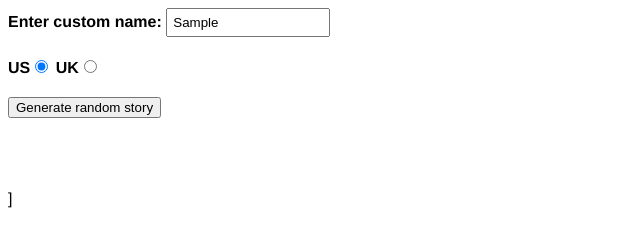
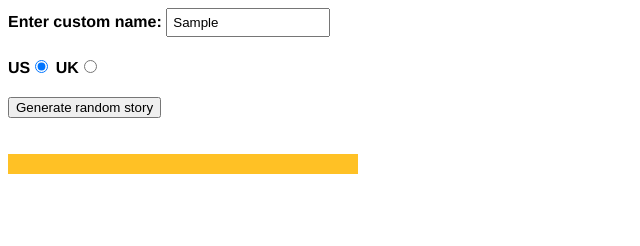
Before and after one commit to y-gando/Silly_story_generator, a plain HTML site: page index.html in a window 1280 px wide. Both pictures are taken after typing "Sample" into the empty fields and a click on the button "Generate random story". Shown: the whole page, without its empty margins (0-640 px from the left). Drawn offline with Linux system fonts and the light colour scheme.

Commit message:
関数作成4まで終了

```diff
--- a/index.html
+++ b/index.html
@@ -50,7 +50,7 @@
       <button class="randomize">Generate random story</button>
     </div>
     <!-- Thanks a lot to Willy Aguirre for his help with the code for this assessment -->
-    <p class="story"></p>]
+    <p class="story"></p>
     <script type="text/javascript" src="./main.js">
     </script>
   </body>
--- a/main.js
+++ b/main.js
@@ -0,0 +1,54 @@
+const customName = document.getElementById('customname');
+const randomize = document.querySelector('.randomize');
+const story = document.querySelector('.story');
+
+function randomValueFromArray(array){
+  const random = Math.floor(Math.random()*array.length);
+  return array[random];
+}
+
+const storyText = "It was 94 fahrenheit outside, so :insertx: went for a walk. When they got to :inserty:, they stared in horror for a few moments, then :insertz:. Bob saw the whole thing, but was not surprised — :insertx: weighs 300 pounds, and it was a hot day.";
+
+const insertX = ["Willy the Goblin","Big Daddy","Father Christmas"];
+const insertY = ["the soup kitchen","Disneyland","the White House"];
+const insertZ = ["insertZ","insertZ","insertZ"];
+
+
+randomize.addEventListener('click', result);
+
+function result() {
+
+  let newStory = storyText;
+
+  let xitem = randomValueFromArray(insertX);
+  let yitem = randomValueFromArray(insertY);
+  let zitem = randomValueFromArray(insertZ);
+
+  // 小西コメント
+  // const PLEFIX_X = ':insertx:';
+  // while (true) {
+  //   if (-1 === newStory.indexOf(PLEFIX_X)) {
+  //     break;
+  //   }
+  //   newStory = newStory.replace(PLEFIX_X, xitem);
+  // }
+
+  newStory = newStory.replace(":insertx:",xitem);
+  newStory = newStory.replace(":insertx:",xitem);
+  newStory = newStory.replace(":inserty:",yitem);
+  newStory = newStory.replace(":insertz:",zitem);
+
+  if(customName.value !== '') {
+    const name = customName.value;
+    newStory = newStory.replace('Bob',name);
+  }
+
+  if(document.getElementById("uk").checked) {
+    const weight = Math.round(300);
+    const temperature =  Math.round(94);
+
+  }
+
+//   story.textContent = ;
+  story.style.visibility = 'visible';
+}
```
